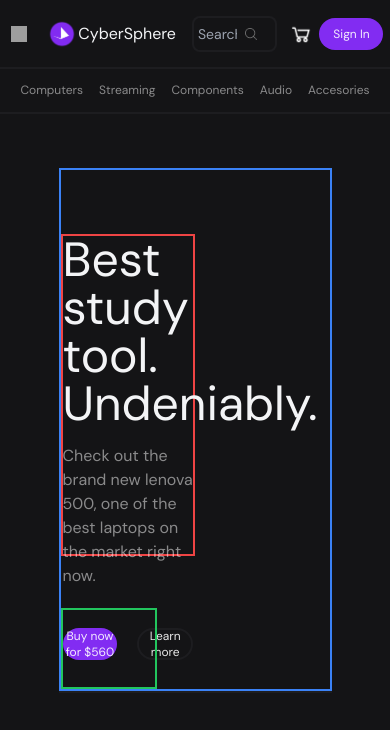
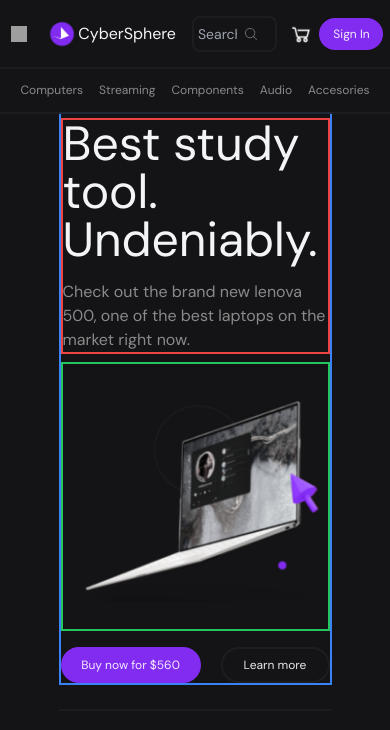
Before and after one commit to GavinA2212/CyberSphere, a React (Vite) app in the folder frontend/: page / in a window 390 px wide. Shown: the top 730 px of the page. Built offline with nearby package versions, Linux system fonts and the light colour scheme; grey boxes are pictures that could not be loaded; the HTML template or start-up script is replaced by a standard one.

Commit message:
finishing up first store component

```diff
--- a/frontend/src/Shop.tsx
+++ b/frontend/src/Shop.tsx
@@ -1,9 +1,11 @@
+import Computershowcase from "./assets/computer.png";
+
 export default function Shop() {
   return (
     <>
-      <div className="font-DMSans mt-28 flex h-screen flex-col items-center ">
-        <div className="w-seventyp h-sixtytwop mt-14 flex gap-12 border-2 border-blue-500 xs:flex-col md:flex-row">
-          <div className="h-sixtytwop mt-16 flex w-1/2 flex-col border-2 border-red-500">
+      <div className="font-DMSans mt-28 flex min-h-screen flex-col items-center ">
+        <div className="w-seventyp min-h-sixtytwop flex  gap-0 border-2 border-blue-500 xs:flex-col md:mt-14 md:flex-row md:gap-12">
+          <div className="min-h-sixtytwop mt-1 h-fit w-full flex-col border-2 border-red-500 md:mt-16 md:w-2/5">
             <h1 className="inline-block text-5xl font-normal text-gray-100 ">
               Best study tool.
             </h1>
@@ -12,18 +14,28 @@
               Check out the brand new lenova 500, one of the best laptops on the
               market right now.
             </h2>
-            <div className="mt-10 flex gap-5">
-              <button className=" flex items-center justify-center rounded-full bg-purp text-xs text-lessgreyish transition hover:bg-purphover active:bg-purpclick xs:h-8 xs:w-16  md:h-9 md:w-36 ">
+            <div className="mt-10 hidden gap-5 md:flex">
+              <button className=" flex h-9 w-36 items-center justify-center rounded-full bg-purp text-xs text-lessgreyish transition hover:bg-purphover active:bg-purpclick ">
                 Buy now for $560
               </button>
-              <button className=" flex items-center justify-center rounded-full border-2 border-line text-xs text-lessgreyish transition hover:bg-purphover active:bg-purpclick xs:h-8 xs:w-16  md:h-9 md:w-28">
+              <button className=" flex h-9 w-28 items-center justify-center rounded-full border-2 border-line text-xs text-lessgreyish transition hover:bg-greyhover active:bg-greyclick">
                 Learn more
               </button>
             </div>
           </div>
-          <div className="w-thirtysixp mt-1 h-3/4  border-2 border-green-500"></div>
+          <div className=" mt-2 flex aspect-square max-h-96 max-w-96 items-center justify-center border-2  border-green-500 md:mt-10">
+            <img src={Computershowcase}></img>
+          </div>
+          <div className=" mt-4 flex gap-5  md:hidden">
+            <button className=" flex h-9 w-36 items-center justify-center rounded-full bg-purp text-xs text-lessgreyish transition hover:bg-purphover active:bg-purpclick ">
+              Buy now for $560
+            </button>
+            <button className=" flex h-9 w-28 items-center justify-center rounded-full border-2 border-line text-xs text-lessgreyish transition hover:bg-greyhover active:bg-greyclick">
+              Learn more
+            </button>
+          </div>
         </div>
-        <div className=" w-seventyp h-0.5 bg-line"></div>
+        <div className=" w-seventyp mt-6 h-0.5 bg-line"></div>
       </div>
     </>
   );
```
Also changed, not shown: frontend/src/assets/computer.png (added).
